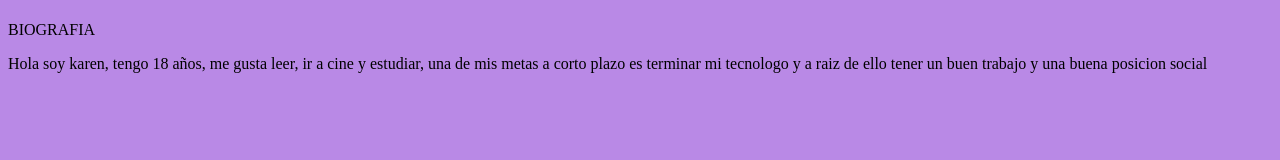
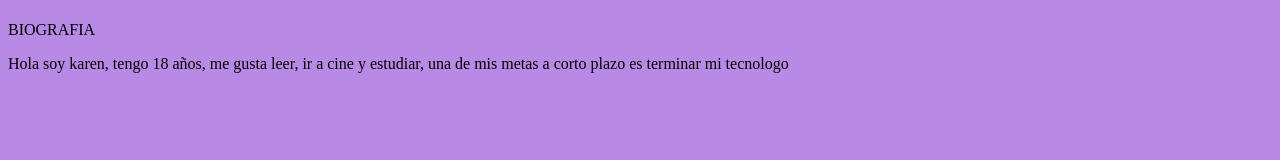
Before and after one commit to Kraken190/ejemplo1, a plain HTML site: page index.html in a window 1280 px wide. Drawn offline with Linux system fonts and the light colour scheme.

Commit message:
parrafo ajuste
cccc

```diff
--- a/index.html
+++ b/index.html
@@ -22,9 +22,9 @@
     BIOGRAFIA
 
    <p>
+    Hola soy karen, tengo 18 años, me gusta leer, ir a cine y estudiar, una de mis metas a corto plazo es terminar mi tecnologo
+   </p>
 
-   </p> Hola soy karen, tengo 18 años, me gusta leer, ir a cine y estudiar, una de mis metas a corto plazo es terminar mi tecnologo
-        y a raiz de ello tener un buen trabajo y una buena posicion social
 
 
 </body>
```
